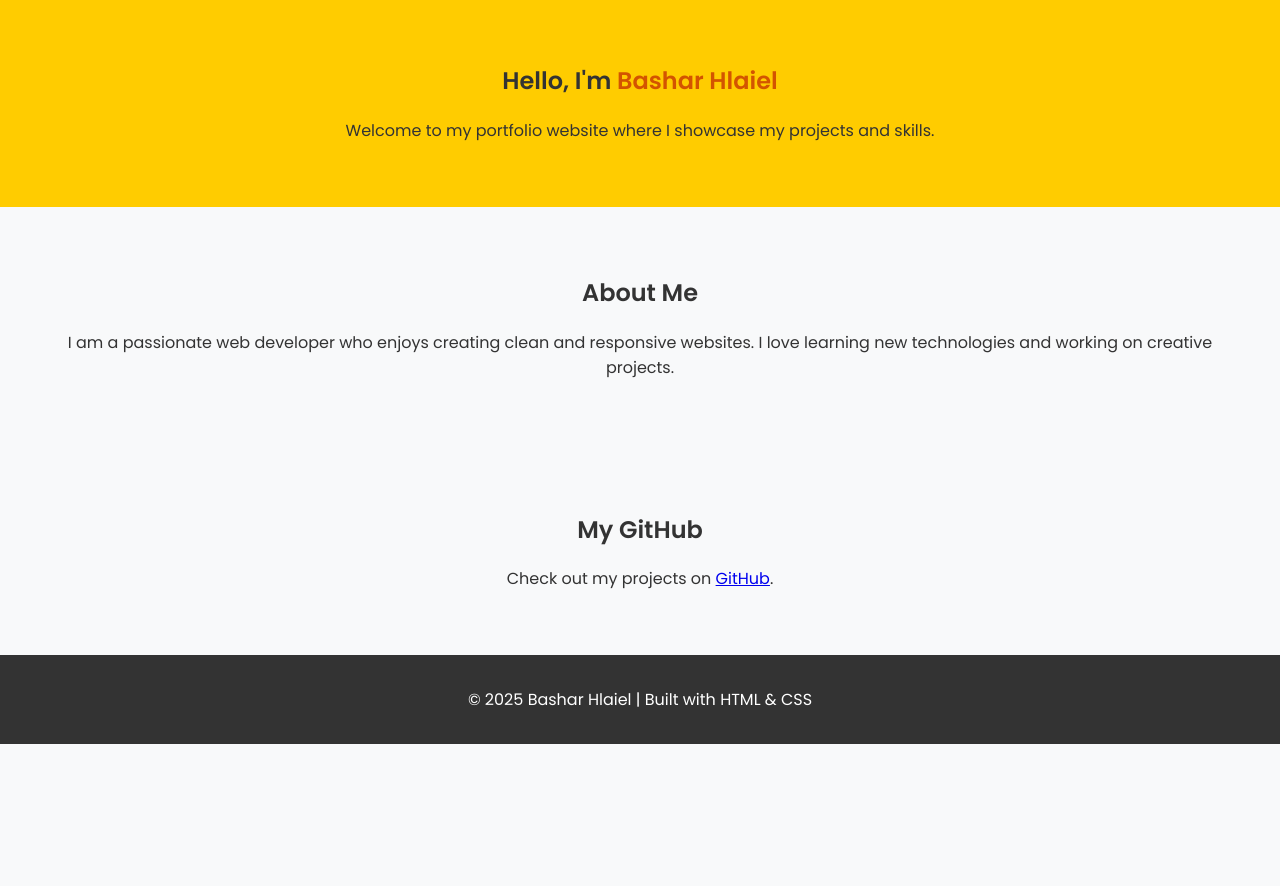
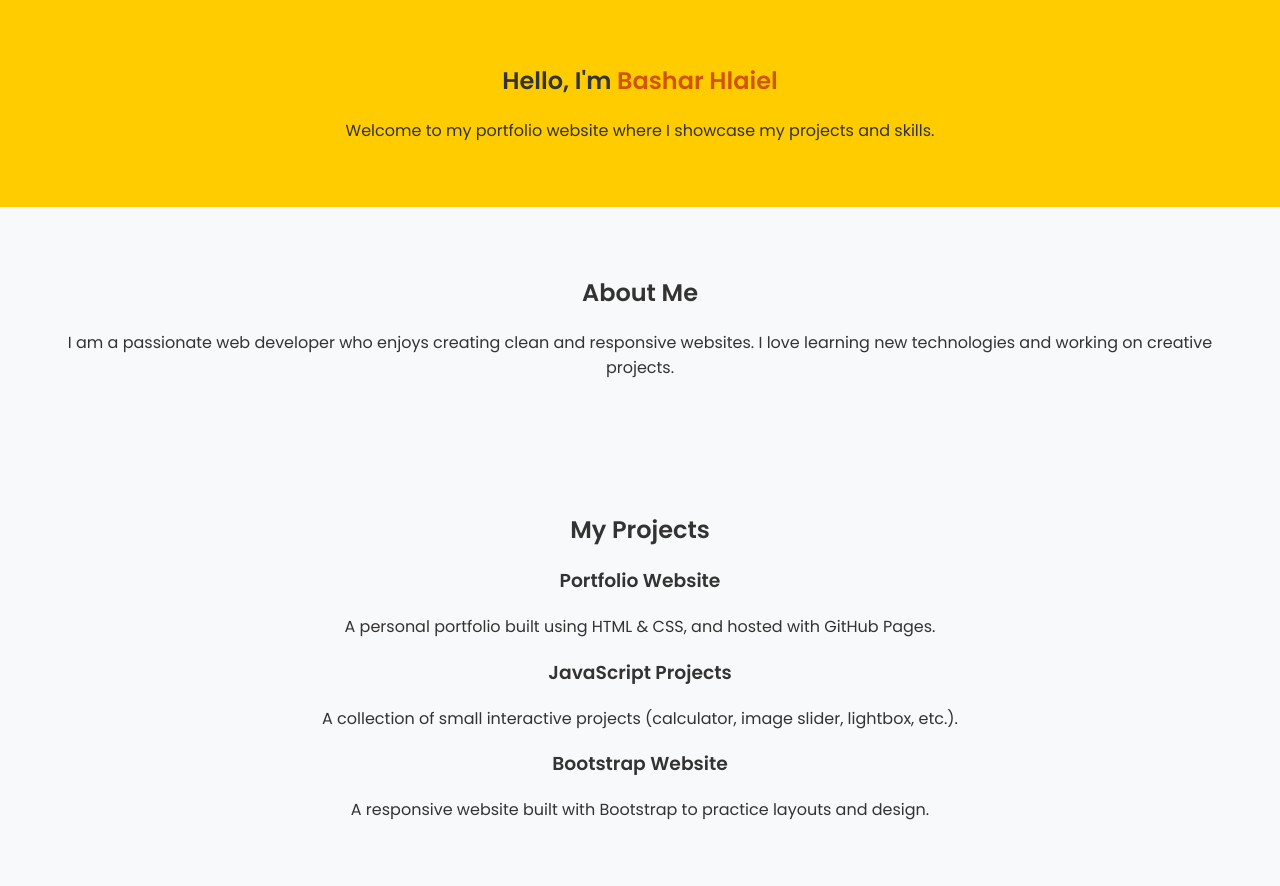
Before and after one commit to Nissrine-o1/portfolio-live, a plain HTML site: page index.html in a window 1280 px wide. Shown: the part 66-952 px from the top of the page. Before the commit the page ends 810 px from the top, so only its background shows below. Drawn offline with Linux system fonts and the light colour scheme.

Commit message:
Update index.html

```diff
--- a/index.html
+++ b/index.html
@@ -33,6 +33,24 @@
             I love learning new technologies and working on creative projects.
         </p>
     </section>
+        <!-- Projects Section -->
+    <section id="projects">
+        <h2>My Projects</h2>
+        <div class="project">
+            <h3>Portfolio Website</h3>
+            <p>A personal portfolio built using HTML & CSS, and hosted with GitHub Pages.</p>
+        </div>
+
+        <div class="project">
+            <h3>JavaScript Projects</h3>
+            <p>A collection of small interactive projects (calculator, image slider, lightbox, etc.).</p>
+        </div>
+
+        <div class="project">
+            <h3>Bootstrap Website</h3>
+            <p>A responsive website built with Bootstrap to practice layouts and design.</p>
+        </div>
+    </section>
 
     <!-- GitHub Section -->
     <section id="github">
```
